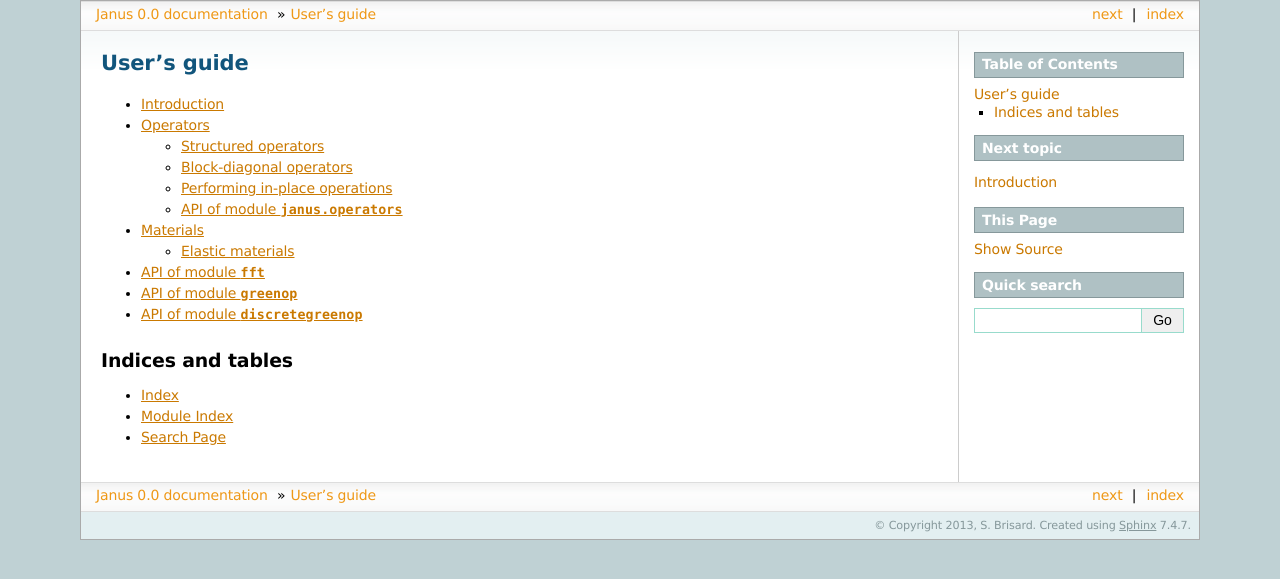
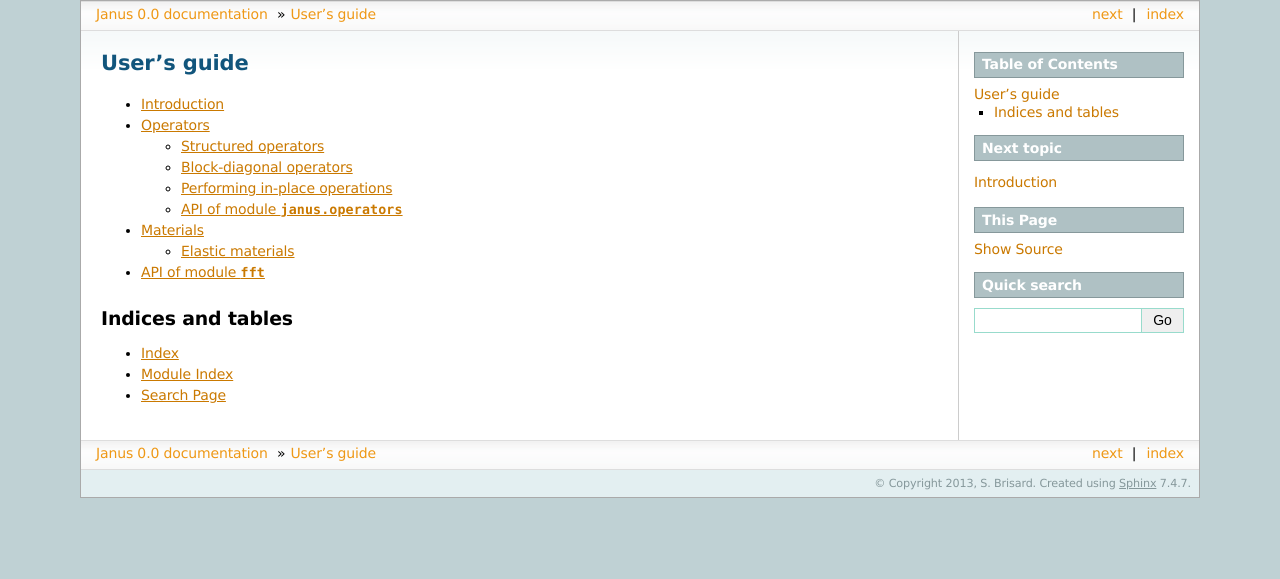
Before and after one commit to sbrisard/janus, a Sphinx documentation site: the page built from doc/index.rst, in a window 1280 px wide. Shown: the top 579 px of the page. Built offline with Sphinx 7.4.7, drawn with Linux system fonts in a browser that asks for light colours; formulas are drawn with MathJax 3.

Commit message:
Removed unused Sphinx files.

```diff
--- a/doc/discretegreenop-api.rst
+++ /dev/null
@@ -1,5 +0,0 @@
-API of module ``discretegreenop``
-=================================
-
-.. automodule:: janus.discretegreenop
-   :members:
--- a/doc/greenop-api.rst
+++ /dev/null
@@ -1,5 +0,0 @@
-API of module ``greenop``
-===========================
-
-.. automodule:: janus.greenop
-   :members:
--- a/doc/index.rst
+++ b/doc/index.rst
@@ -9,8 +9,6 @@ User's guide
    operators
    materials
    fft-api
-   greenop-api
-   discretegreenop-api
 
 Indices and tables
 ==================
```
